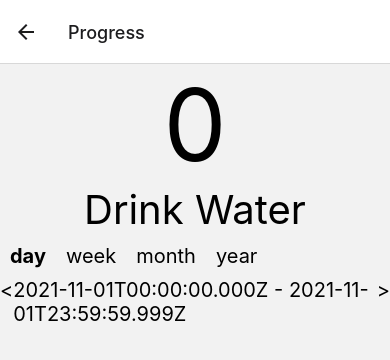
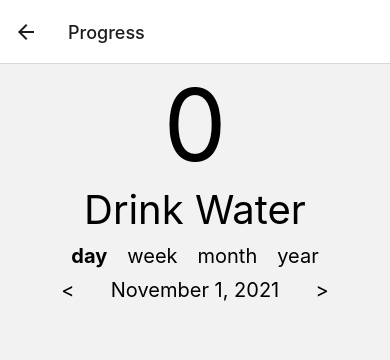
Before and after one commit to sivakar12/habit-builder-react-native, a React Native app: screen / in a window 390 px wide. Both pictures are taken after a click on the element "Drink Water". Shown: the top 360 px of the page. Built offline with nearby package versions, Linux system fonts and the light colour scheme.

Commit message:
Implement display of period on top of the chart

```diff
--- a/app/Charts.tsx
+++ b/app/Charts.tsx
@@ -51,12 +51,27 @@ const PeriodChanger = ({periodType, onChange}: PeriodChangerPropType) => {
     const [endTime, setEndTime] = useState(dayjs().endOf(periodType))
 
     useEffect(() => {
-        setStartTime(startTime.startOf(periodType))
-        setEndTime(startTime.endOf(periodType))
+        setStartTime(endTime.startOf(periodType))
+        setEndTime(endTime.endOf(periodType))
     }, [periodType])
 
     // const timeDisplay = startTime.format('MMMM D, YYYY')
-    const timeDisplay = startTime.toISOString() + ' - ' + endTime.toISOString()
+    let timeDisplay: string
+    switch (periodType) {
+        case PeriodType.Day:
+            timeDisplay = startTime.format('MMMM D, YYYY')
+            break;
+        case PeriodType.Week:
+            timeDisplay = startTime.format('MMMM D, YYYY') + ' : ' + endTime.format('MMMM D, YYYY')
+            break;
+        case PeriodType.Month:
+            timeDisplay = startTime.format('MMMM YYYY')
+            break;
+        case PeriodType.Year:
+            timeDisplay = startTime.format('YYYY')
+            break;
+    }
+    const timeDebugDisplay = startTime.toISOString() + ' - ' + endTime.toISOString()
     const handlePrevious = () => {
         setStartTime(startTime.subtract(1, periodType))
         setEndTime(endTime.subtract(1, periodType))
@@ -82,7 +97,7 @@ type ChartsPropType = {
 const Charts = ({logs}: ChartsPropType) => {
     const [periodType, setPeriodType] = useState(PeriodType.Day)
     return (
-        <View>
+        <View style={styles.chartContainer}>
             <PeriodChooser
                 periodType={periodType}
                 onChange={setPeriodType}
@@ -96,8 +111,12 @@ const Charts = ({logs}: ChartsPropType) => {
 }
 
 const styles = StyleSheet.create({
+    chartContainer: {
+        alignContent: 'stretch'
+    },
     chooser: {
-        flexDirection: 'row'
+        flexDirection: 'row',
+        justifyContent: 'center'
     },
     chooserValueText: {
         fontSize: fontSizes[1],
```
